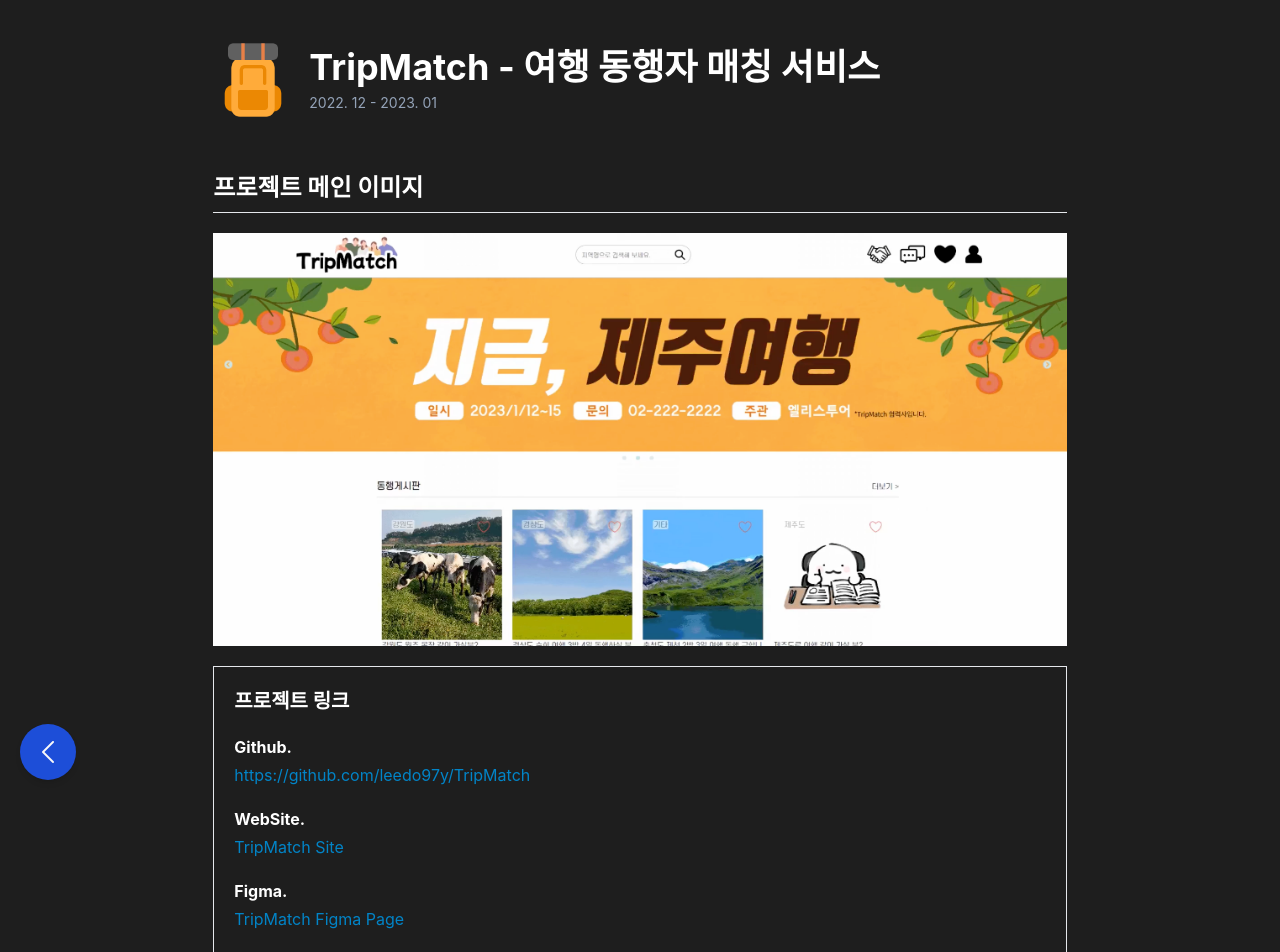
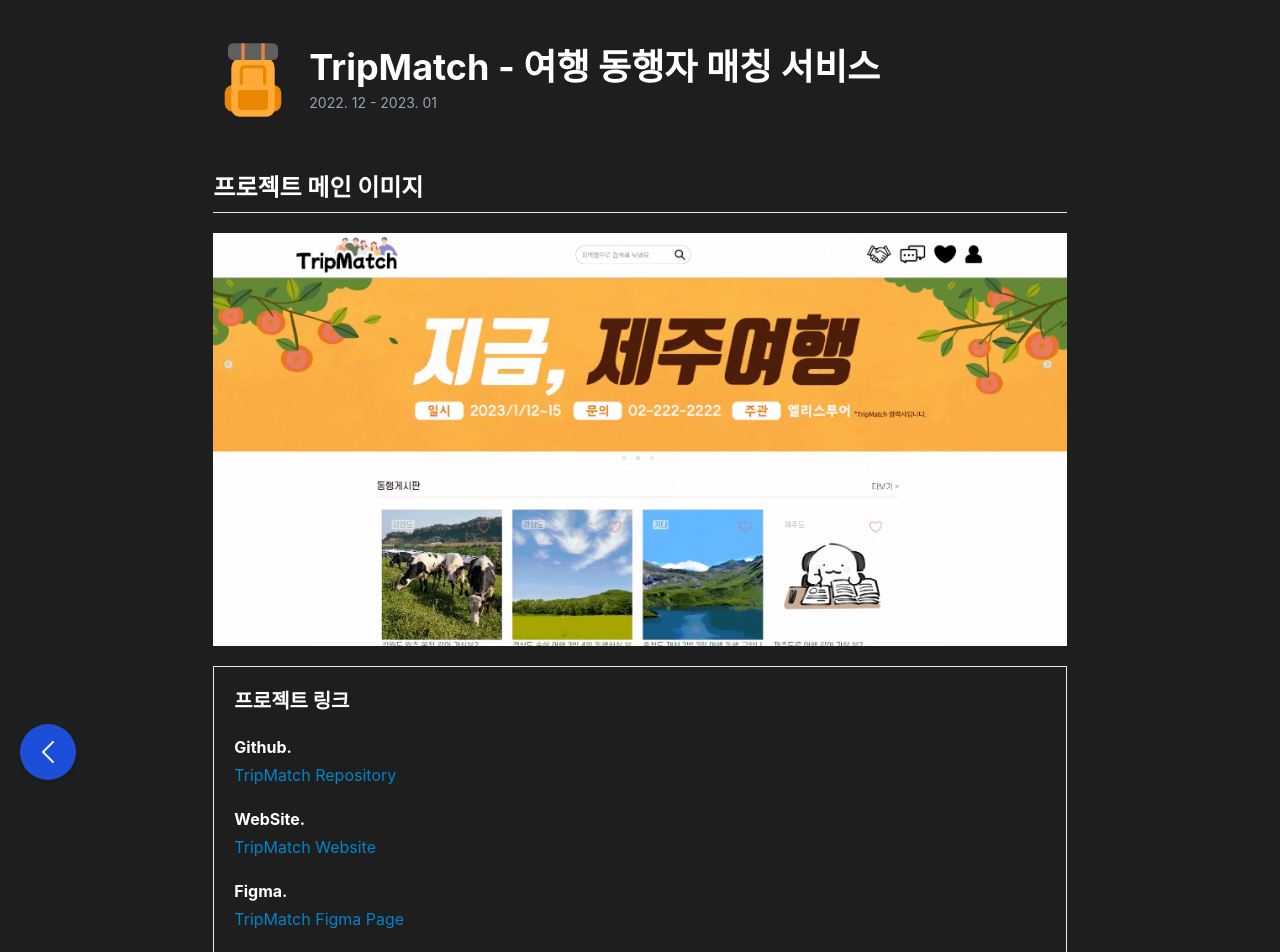
Before and after one commit to leedo97y/portfolioDo, a React (Vite) app: page /tripmatch in a window 1280 px wide. Shown: the top 952 px of the page. Built offline with nearby package versions, Linux system fonts and the light colour scheme.

Commit message:
fix: fix url href

```diff
--- a/src/pages/FriedEggPage.tsx
+++ b/src/pages/FriedEggPage.tsx
@@ -60,7 +60,7 @@
                 href={data?.project[1].repoUrl}
                 className='text-blue-600 xxs:text-xs xs:text-xs'
               >
-                {data?.project[1].repoUrl}
+                FriedEgg Repository
               </a>
             </div>
             <div>
--- a/src/pages/RetfilxPage.tsx
+++ b/src/pages/RetfilxPage.tsx
@@ -59,7 +59,7 @@
                 href={data?.project[2].repoUrl}
                 className='text-blue-600 xxs:text-xs sm:text-sm xs:text-xs'
               >
-                {data?.project[2].repoUrl}
+                Retfilx Repository
               </a>
             </div>
             <div>
--- a/src/pages/TomutoPage.tsx
+++ b/src/pages/TomutoPage.tsx
@@ -60,7 +60,7 @@
                 href={data?.project[4].repoUrl}
                 className='text-sky-600 xxs:text-xs sm:text-sm xs:text-xs'
               >
-                {data?.project[4].repoUrl}
+                Tomuto Repository
               </a>
             </div>
             <div>
--- a/src/pages/TripmatchPage.tsx
+++ b/src/pages/TripmatchPage.tsx
@@ -59,7 +59,7 @@
                 href={data?.project[3].repoUrl}
                 className='text-sky-600 xxs:text-xs sm:text-sm xs:text-xs'
               >
-                {data?.project[3].repoUrl}
+                TripMatch Repository
               </a>
             </div>
             <div>
@@ -70,7 +70,7 @@
                 className='text-sky-600 xxs:text-xs sm:text-sm xs:text-xs'
                 href={data?.project[3].webUrl}
               >
-                TripMatch Site
+                TripMatch Website
               </a>
             </div>
             <div>
```
